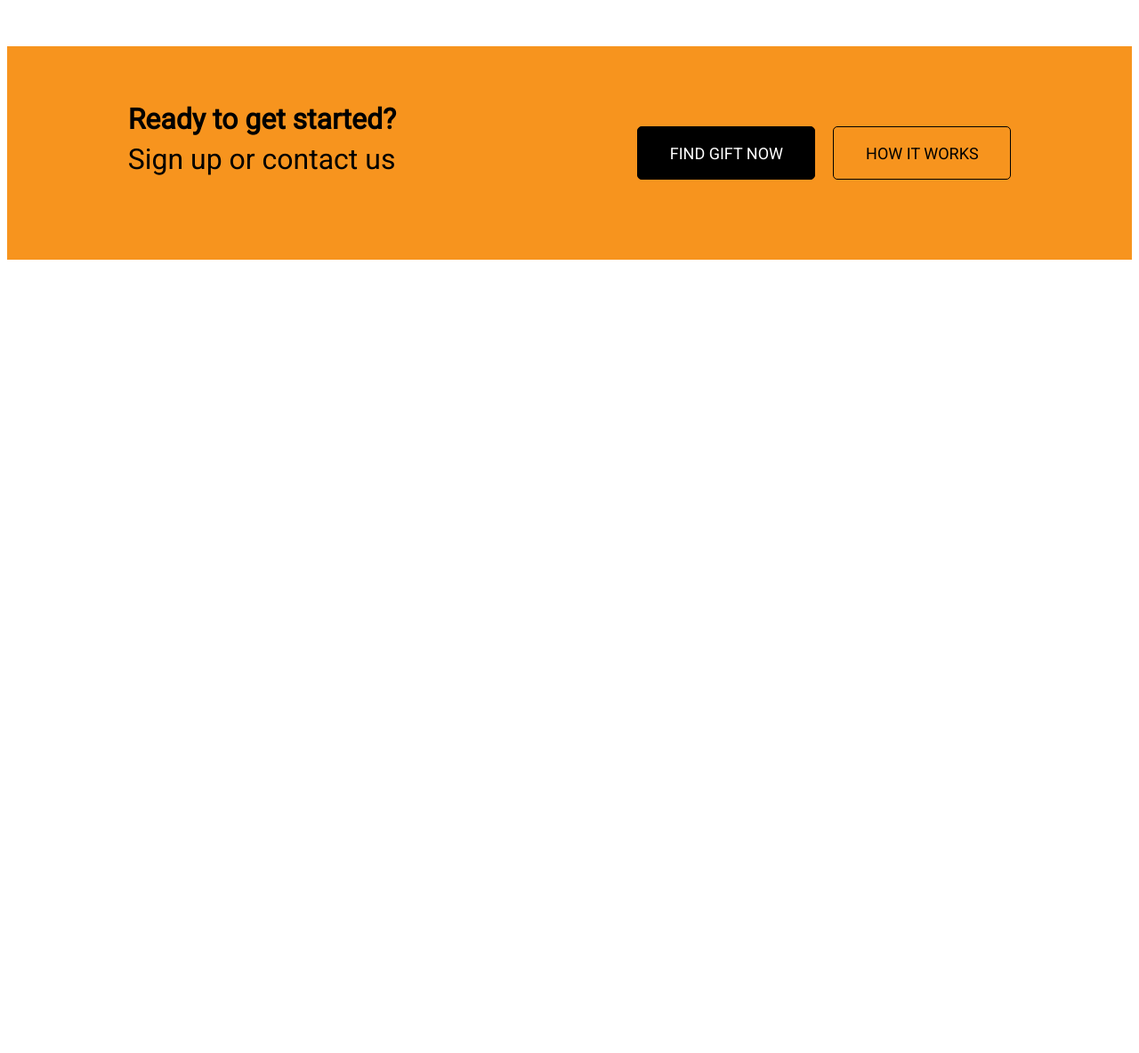
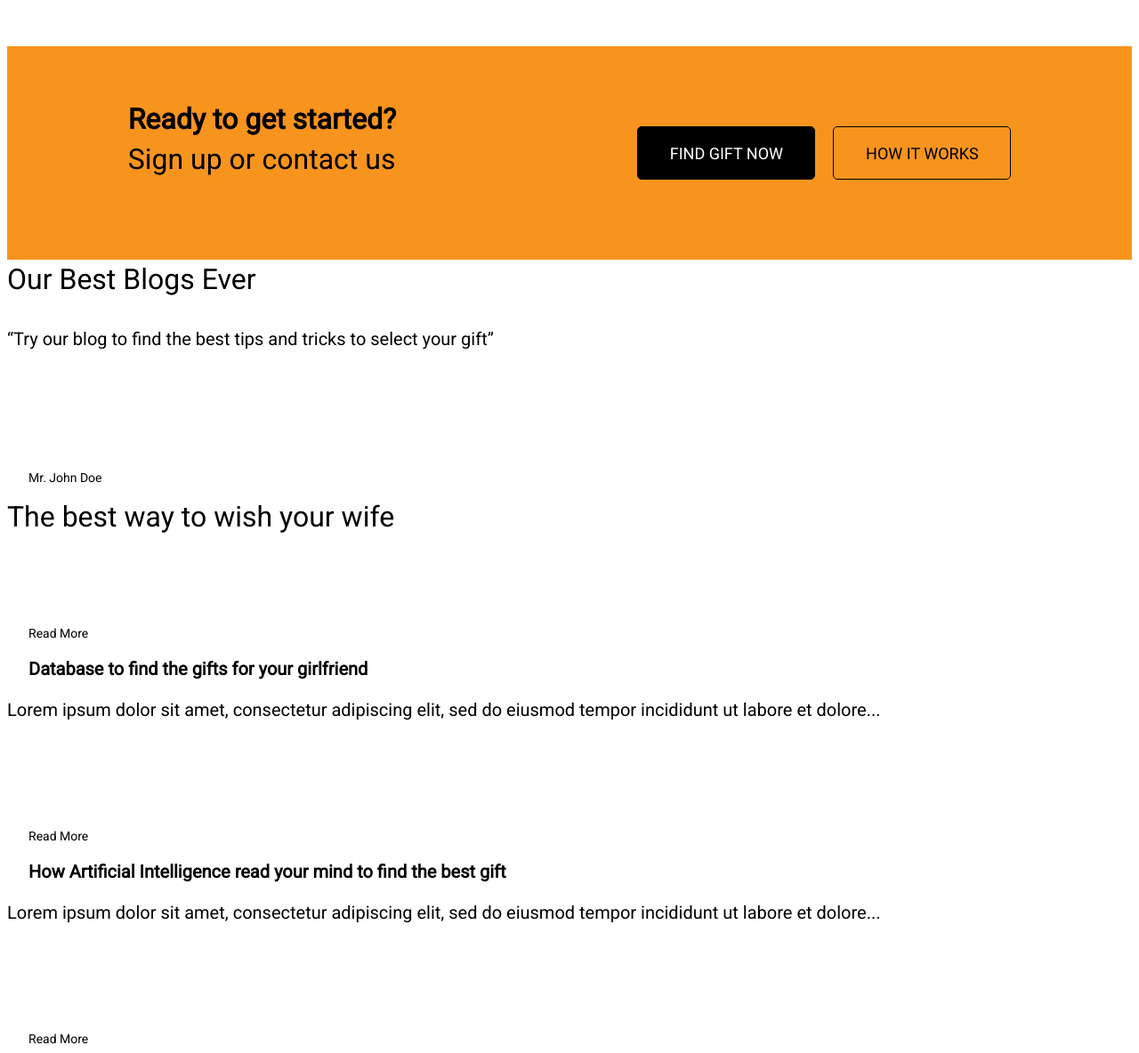
Before and after one commit to osolomennikova/gift-store-landing, a website built with Parcel: page index.html in a window 1280 px wide. Shown: the part 2072-3256 px from the top of the page at 89% size. Before the commit the page ends 2372 px from the top, so only its background shows below. Built offline with nearby package versions, Linux system fonts and the light colour scheme; files whose address does not match are found by name.

Commit message:
add blogs container content;

```diff
--- a/index.html
+++ b/index.html
@@ -77,6 +77,32 @@
       <div class="btn black-disable">HOW IT WORKS</div>
     </div>
   </div>
+  <div class="blogs-container">
+    <h2>Our Best Blogs Ever</h2>
+    <p class="subtitle">“Try our blog to find the best tips and tricks to select your gift”</p>
+    <div class="blogs-row">
+      <div class="media"></div>
+      <div class="media-desc">
+        <p class="subtitle2">Mr. John Doe</p>
+        <h2>The best way to wish your wife</h2>
+        <a href="" class="subtitle2">Read More</a>
+      </div>
+    </div>
+    <div>
+      <div>
+        <h3>Database to find the gifts for your girlfriend</h3>
+        <p class="subtitle">Lorem ipsum dolor sit amet, consectetur adipiscing elit, sed do eiusmod tempor incididunt ut
+          labore et dolore...</p>
+        <a href="" class="subtitle2">Read More</a>
+      </div>
+      <div>
+        <h3>How Artificial Intelligence read your mind to find the best gift</h3>
+        <p class="subtitle">Lorem ipsum dolor sit amet, consectetur adipiscing elit, sed do eiusmod tempor incididunt ut
+          labore et dolore...</p>
+        <a href="" class="subtitle2">Read More</a>
+      </div>
+    </div>
+  </div>
 </body>
 
 </html>
```
Lines whose indentation alone changed are shown as unchanged.
